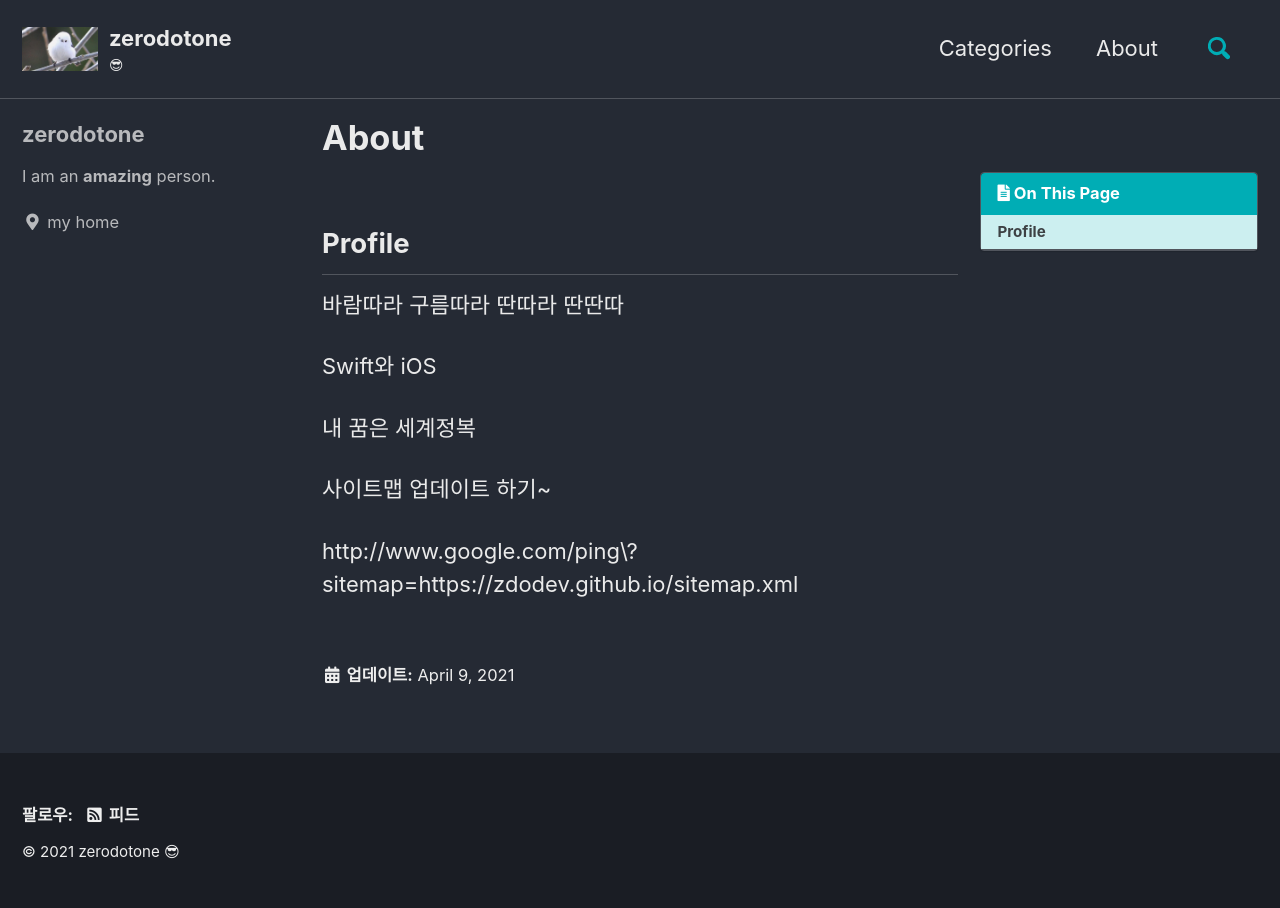
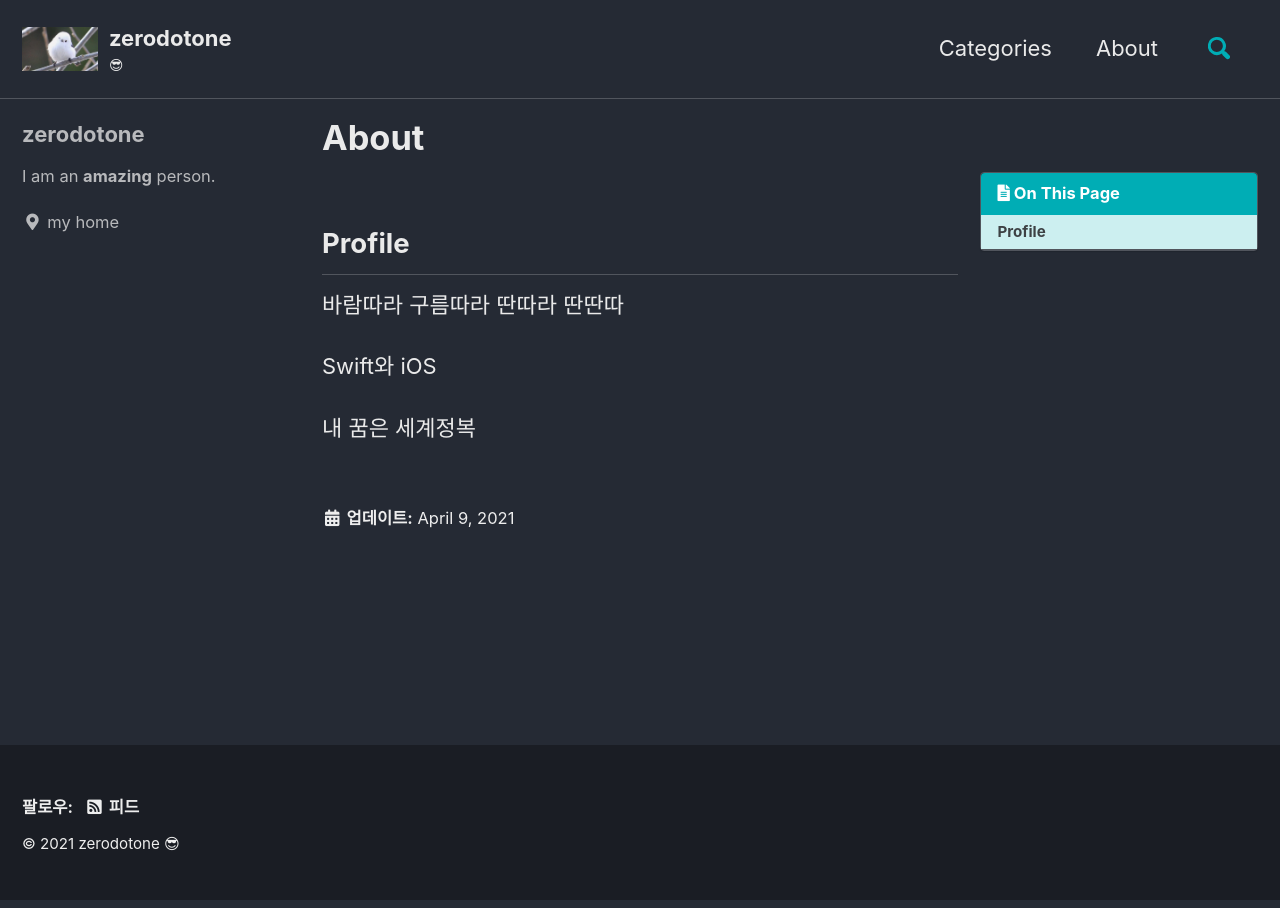
Before and after one commit to zdodev/zdodev.github.io, a Jekyll site: the page built from _pages/about.md, in a window 1280 px wide. Built offline with Jekyll 4.4.1, drawn with Linux system fonts in a browser that asks for light colours; cached includes are drawn as plain includes.

Commit message:
🖋: About 수정.

```diff
--- a/_pages/about.md
+++ b/_pages/about.md
@@ -12,7 +12,3 @@ toc: true #Table of Contents
 Swift와 iOS
 
 내 꿈은 세계정복
-
-사이트맵 업데이트 하기~
-
-http://www.google.com/ping\?sitemap\=https://zdodev.github.io/sitemap.xml
```
